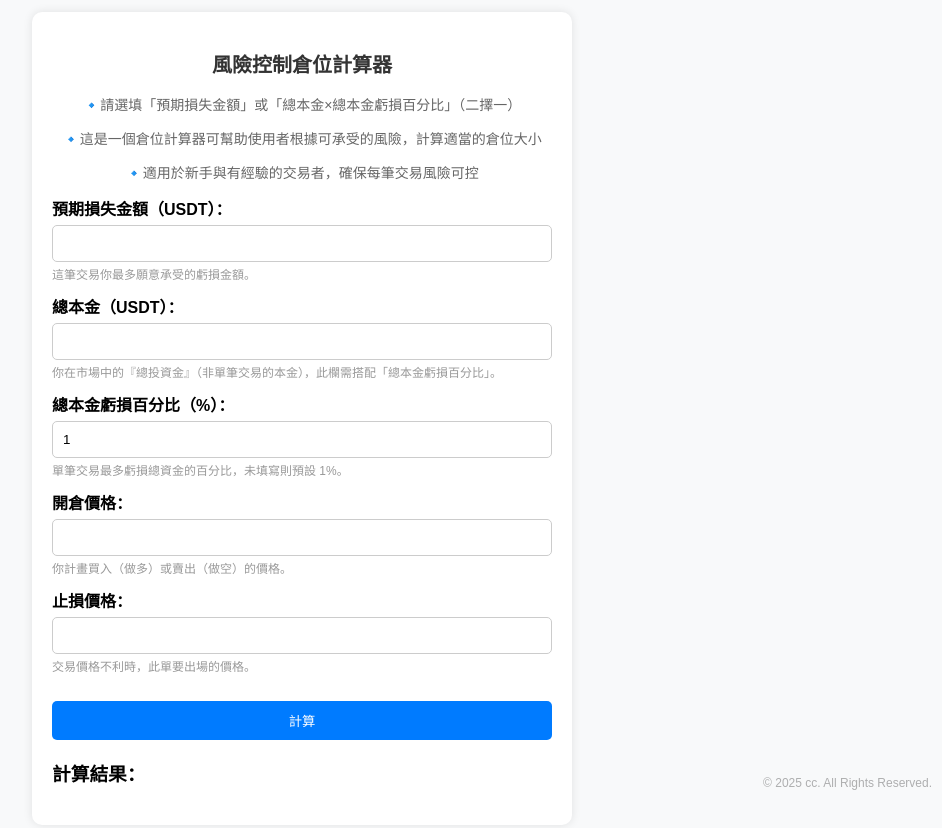
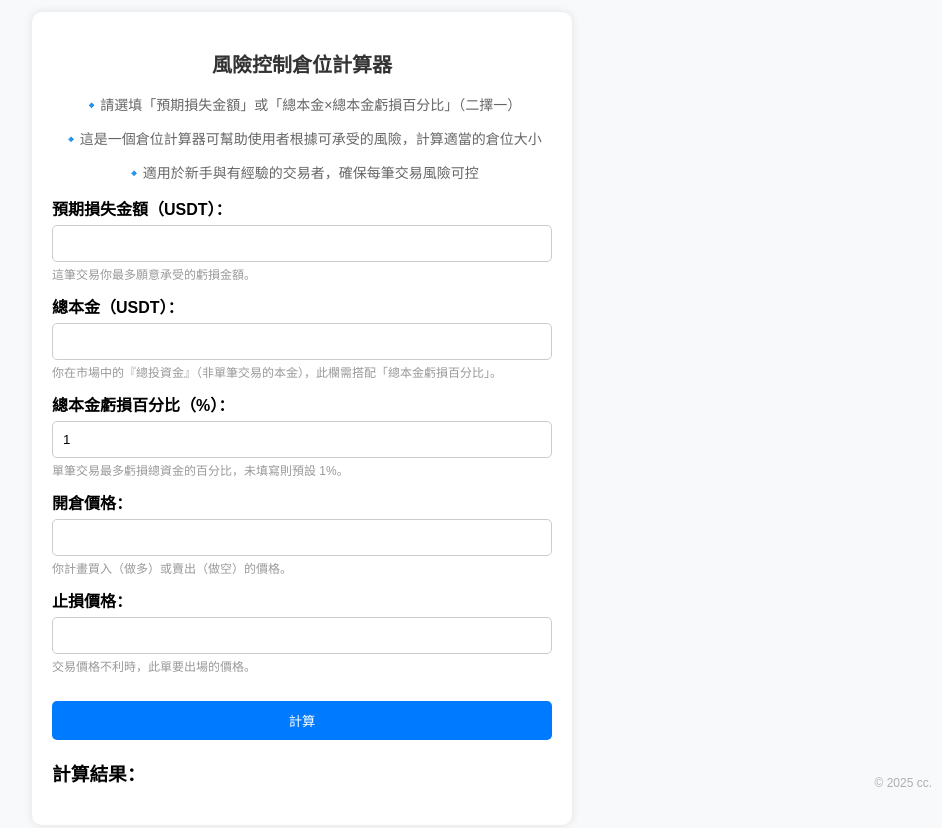
Before and after one commit to cc020202/bdoscc, a plain HTML site: page index.html in a window 1280 px wide. Shown: the whole page, without its empty margins (338-1280 px from the left). Drawn offline with Linux system fonts and the light colour scheme.

Commit message:
Update index.html

```diff
--- a/index.html
+++ b/index.html
@@ -115,7 +115,7 @@
         <p id="result"></p>
     </div>
 
-    <div class="watermark">© 2025 cc. All Rights Reserved.</div>
+    <div class="watermark">© 2025 cc.</div>
 
     <script>
         // 禁用右鍵
```
